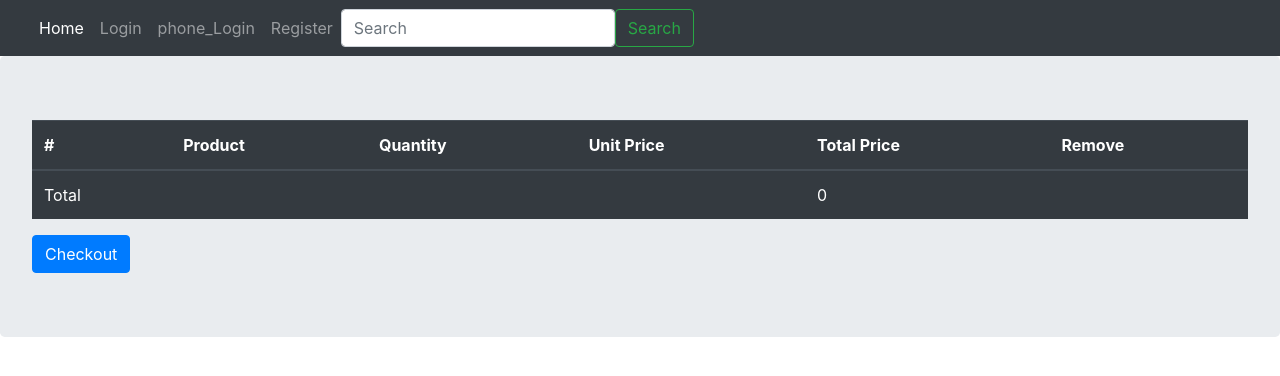
After one commit to masoudma10/onlineshop, a Django app: page /cart/ in a window 1280 px wide. The commit adds this page. Shown: the top 376 px of the page. Run offline with Django 3.2, Linux system fonts and the light colour scheme; some libraries are stand-ins or nearby versions.

Commit message:
create session and cart table

```diff
--- /dev/null
+++ b/cart/cart.py
@@ -0,0 +1,57 @@
+from shop.models import Product
+from decimal import Decimal
+
+CART_SESSION_ID = 'cart'
+
+
+class Cart:
+
+    def __init__(self,request):
+        """
+        this cons give session and save it
+        :param request:
+        """
+        self.session = request.session
+        cart = self.session.get(CART_SESSION_ID)
+        if not cart:
+            cart = self.session[CART_SESSION_ID] = {}
+
+        self.cart = cart
+
+    def __iter__(self):
+        product_codes = self.cart.keys()
+        products = Product.objects.filter(code__in=product_codes)
+        cart = self.cart.copy()
+        for product in products:
+            cart[str(product.code)]['product'] = product
+
+        for item in cart.values():
+
+            item['total_price'] = Decimal(item['price']) * item['quantity']
+            yield item
+
+
+
+    def add(self,product,quantity=1):
+        product_code = str(product.code)
+
+
+        if product_code not in self.cart:
+            self.cart[product_code] = {'quantity':0,'price':str(product.price)}
+
+        self.cart[product_code]['quantity'] += quantity
+        self.save()
+
+
+    def get_total_price(self):
+        return sum(Decimal(item['price'])*item['quantity'] for item in self.cart.values())
+
+    def save(self):
+        self.session.modified = True
+
+
+    def remove(self,product):
+        product_code = str(product.code)
+        if product_code in self.cart:
+            del self.cart[product_code]
+            self.save()
--- /dev/null
+++ b/cart/forms.py
@@ -0,0 +1,4 @@
+from django import forms
+
+class CartAddForm(forms.Form):
+    quantity = forms.IntegerField(min_value=1)
--- /dev/null
+++ b/cart/templates/cart/detail.html
@@ -0,0 +1,37 @@
+{% extends 'base.html' %}
+
+{% block content %}
+
+<table class="table table-dark">
+    <thead>
+    <tr>
+        <th scope="col">#</th>
+        <th scope="col">Product</th>
+        <th scope="col">Quantity</th>
+        <th scope="col">Unit Price</th>
+        <th scope="col">Total Price</th>
+        <th scope="col">Remove</th>
+    </tr>
+    </thead>
+    <tbody>
+    {% for item in cart %}
+    <tr>
+        <th scope="row">{{ forloop.counter }}</th>
+        <td>{{ item.product }}</td>
+        <td>{{ item.quantity }}</td>
+        <td>{{ item.price }}</td>
+        <td>{{ item.total_price }}</td>
+        <td><a href="{% url 'cart:cart_remove' item.product.code %}">Remove</a></td>
+    </tr>
+    {% endfor %}
+    <tr>
+        <td>Total</td>
+        <td colspan="3"></td>
+        <td>{{ cart.get_total_price }}</td>
+    </tr>
+    </tbody>
+</table>
+
+    <a href="" class="btn btn-primary">Checkout</a>
+
+{% endblock %}
--- /dev/null
+++ b/cart/urls.py
@@ -0,0 +1,10 @@
+from django.urls import path, include
+from . import views
+
+app_name = 'cart'
+
+urlpatterns = [
+    path('',views.detail,name='detail'),
+    path('add/<str:code>/',views.cart_add,name='cart_add'),
+    path('remove/<str:code>/',views.cart_remove,name='cart_remove'),
+]
--- a/cart/views.py
+++ b/cart/views.py
@@ -1,3 +1,27 @@
-from django.shortcuts import render
+from django.shortcuts import render,get_object_or_404,redirect
+from .cart import Cart
+from shop.models import Product
+from .forms import CartAddForm
+from django.views.decorators.http import require_POST
 
-# Create your views here.
+def detail(request):
+    cart = Cart(request)
+    return render(request,'cart/detail.html',{'cart':cart})
+
+
+@require_POST
+def cart_add(request,code):
+    cart = Cart(request)
+    product = get_object_or_404(Product,code=code)
+    form = CartAddForm(request.POST)
+    if form.is_valid():
+        cd = form.cleaned_data
+        cart.add(product=product,quantity=cd['quantity'])
+
+    return redirect('cart:detail')
+
+def cart_remove(request,code):
+    cart = Cart(request)
+    product = get_object_or_404(Product,code=code)
+    cart.remove(product)
+    return redirect('cart:detail')
--- a/onlineshop/settings.py
+++ b/onlineshop/settings.py
@@ -39,6 +39,7 @@ INSTALLED_APPS = [
     'django.contrib.staticfiles',
     'accounts',
     'shop',
+    'cart',
 
 ]
 
--- a/onlineshop/urls.py
+++ b/onlineshop/urls.py
@@ -21,5 +21,7 @@ from django.conf.urls.static import static
 urlpatterns = [
     path('admin/', admin.site.urls),
     path('accounts/',include('accounts.urls',namespace='accounts')),
+    path('cart/',include('cart.urls',namespace='cart')),
     path('',include('shop.urls',namespace='shop')),
+
 ] + static(settings.MEDIA_URL,document_root = settings.MEDIA_ROOT)
--- a/shop/templates/shop/sub_category.html
+++ b/shop/templates/shop/sub_category.html
@@ -1,6 +1,8 @@
 {% extends 'base.html' %}
 {% block content %}
 {% for product in subcategories.products.all %}
+    {% if product %}
+
 
         <div class="card" style="width: 18rem; display: inline-block" >
             <img class="card-img-top" src="{{ product.image.url }}" alt="Card image cap">
@@ -10,6 +12,9 @@
                 <a href="{{ product.get_absolute_url }}" class="btn btn-primary">{{ product.name }}</a>
             </div>
         </div>
+    {% else %}
+        <h3> Not product available</h3>
+    {% endif %}
 {% endfor %}
 
 
--- a/shop/views.py
+++ b/shop/views.py
@@ -1,6 +1,6 @@
 from django.shortcuts import render,get_object_or_404
 from .models import Category,Product,SubCategory
-
+from cart.forms import CartAddForm
 
 
 def home(request,slug=None):
@@ -15,7 +15,8 @@ def home(request,slug=None):
 
 def product_detail(request, slug):
     product = get_object_or_404(Product,slug=slug)
-    return render(request,'shop/product_detail.html', {'product':product})
+    form = CartAddForm()
+    return render(request,'shop/product_detail.html', {'product':product,'form':form})
 
 
 
```
Also changed, not shown: shop/templates/shop/product_detail.html (+9 -8 lines). Lines whose indentation alone changed are shown as unchanged.
